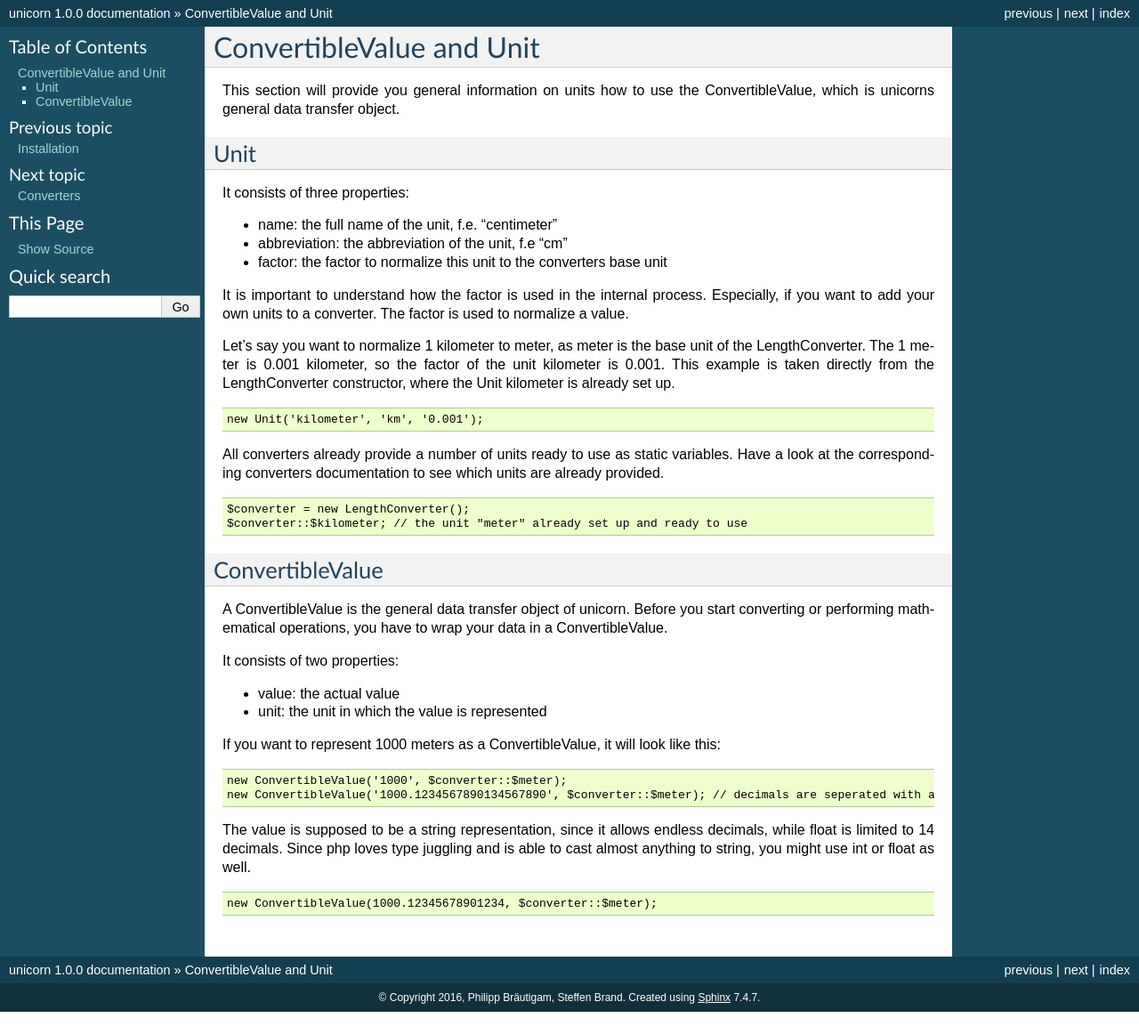
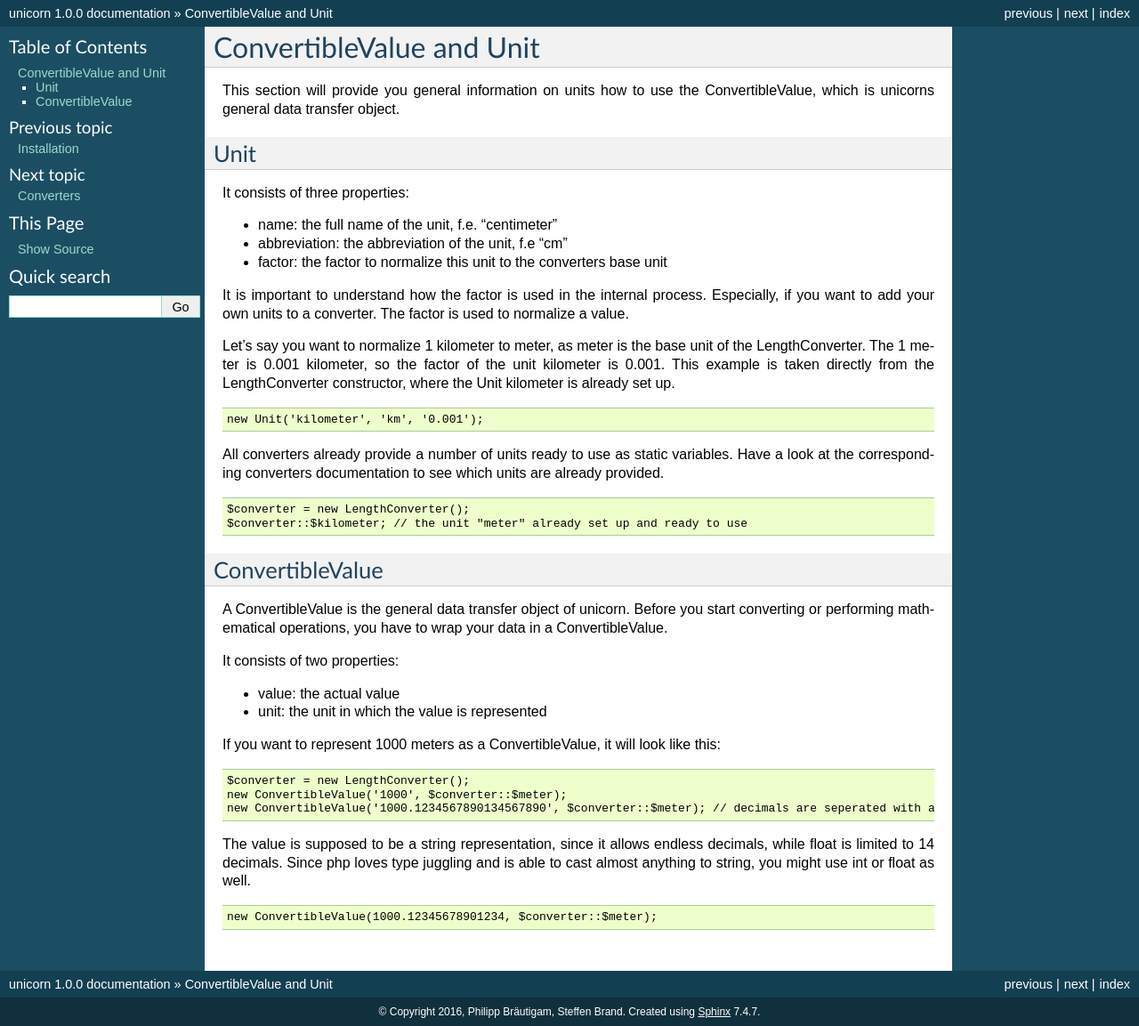
Before and after one commit to xyNNN/unicorn, a Sphinx documentation site: the page built from docs/source/convertible-value-unit.rst, in a window 1280 px wide. Shown: the whole page at 89% size. Built offline with Sphinx 7.4.7, drawn with Linux system fonts in a browser that asks for light colours.

Commit message:
working on docs

```diff
--- a/docs/source/convertible-value-unit.rst
+++ b/docs/source/convertible-value-unit.rst
@@ -51,6 +51,7 @@ If you want to represent 1000 meters as a ConvertibleValue, it will look like th
 
 .. code-block:: php
 
+   $converter = new LengthConverter();
    new ConvertibleValue('1000', $converter::$meter);
    new ConvertibleValue('1000.1234567890134567890', $converter::$meter); // decimals are seperated with a "." (dot).
 
```
